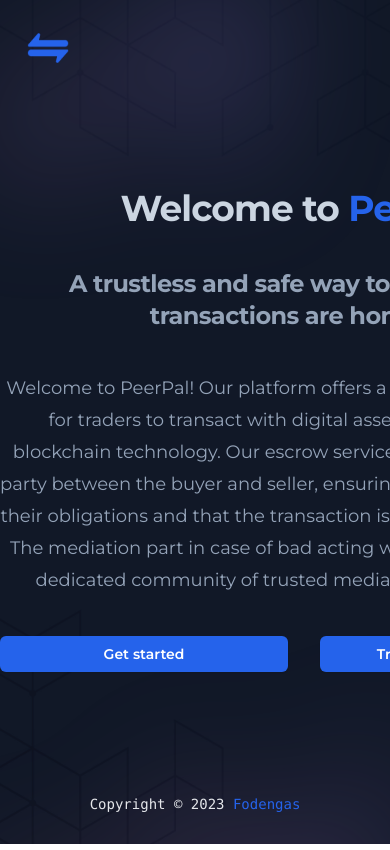
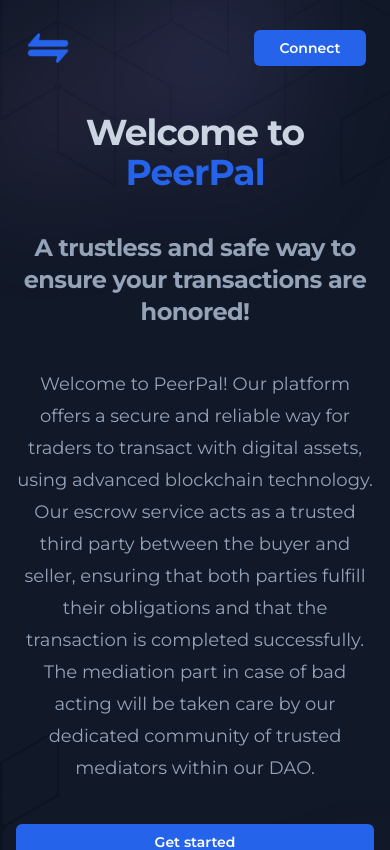
Before and after one commit to aschenkuttel/peerpal, a React (Create React App) app: page / in a window 390 px wide. Shown: the top 850 px of the page. Built offline with nearby package versions, Linux system fonts and the light colour scheme.

Commit message:
responsive landing page

```diff
--- a/src/components/Header.js
+++ b/src/components/Header.js
@@ -20,7 +20,7 @@ export default function Header({children, className}) {
 
                 {children}
 
-                <div className="hidden lg:flex lg:flex-1 lg:justify-end">
+                <div className="flex">
                     <ConnectButton/>
                 </div>
             </nav>
--- a/src/pages/Landing.js
+++ b/src/pages/Landing.js
@@ -5,7 +5,7 @@ export default function Landing() {
     return (
         <Page>
             <div className="mx-auto max-w-2xl">
-                <div className="text-center">
+                <div className="text-center p-4">
                 <h1 className="text-4xl font-bold tracking-tight text-slate-300 sm:text-6xl">
                         Welcome to <span className='text-blue-600'>PeerPal</span>
                     </h1>
@@ -20,12 +20,12 @@ export default function Landing() {
                         of bad acting will be taken care by our dedicated community of trusted mediators within our
                         DAO.
                     </p>
-                    <div className="flex mt-10 justify-center gap-8">
-                        <ButtonLink to="/open" className="w-72">
+                    <div className="flex flex-col mt-10 justify-center gap-4 sm:gap-8 sm:flex-row">
+                        <ButtonLink to="/open" className="sm:w-72">
                             Get started
                         </ButtonLink>
                         {/*<p className="text-slate-400">or</p>*/}
-                        <ButtonLink to='/track' className="w-72">
+                        <ButtonLink to='/track' className="sm:w-72">
                             Track your Transactions!
                         </ButtonLink>
                     </div>
```
